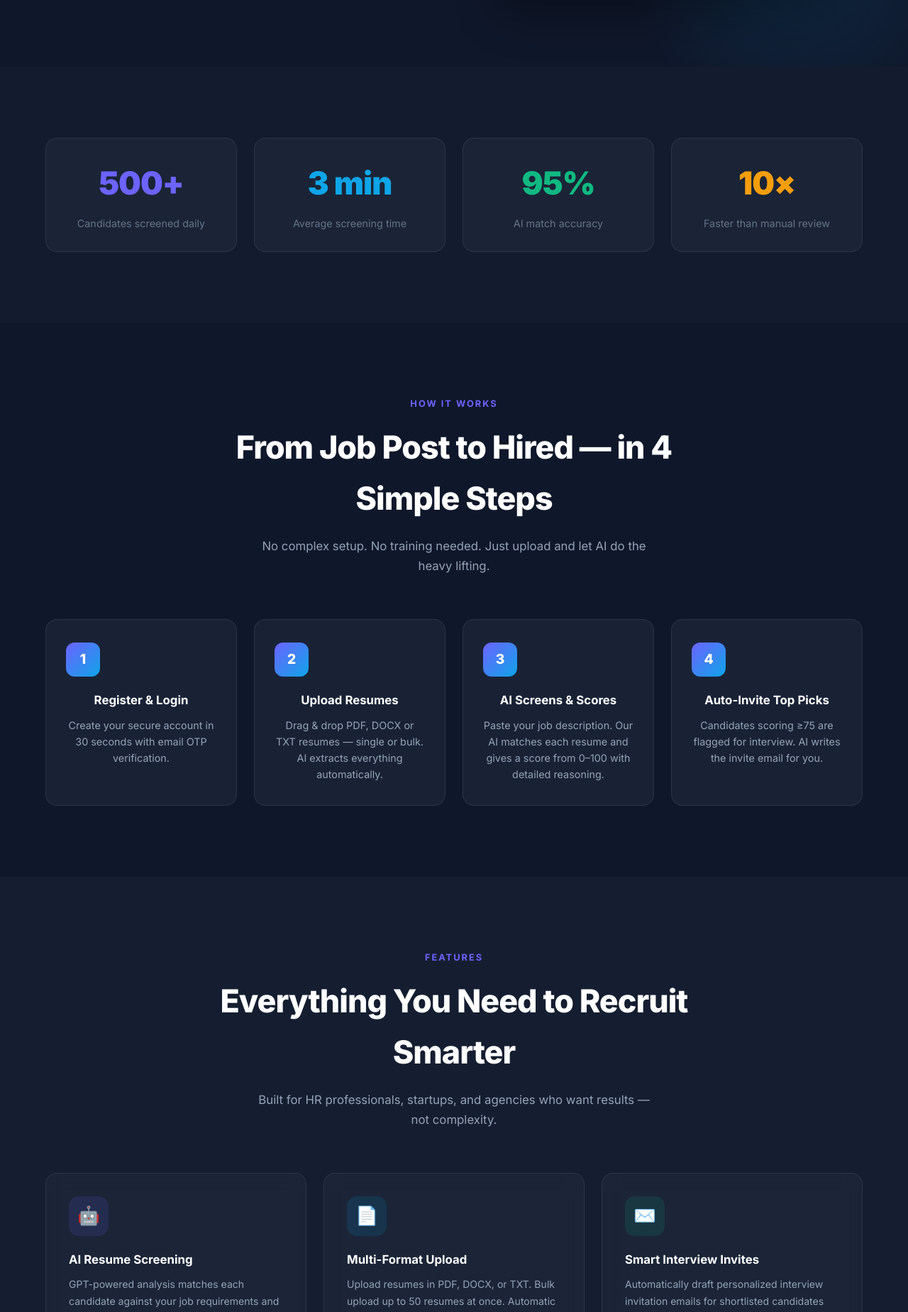
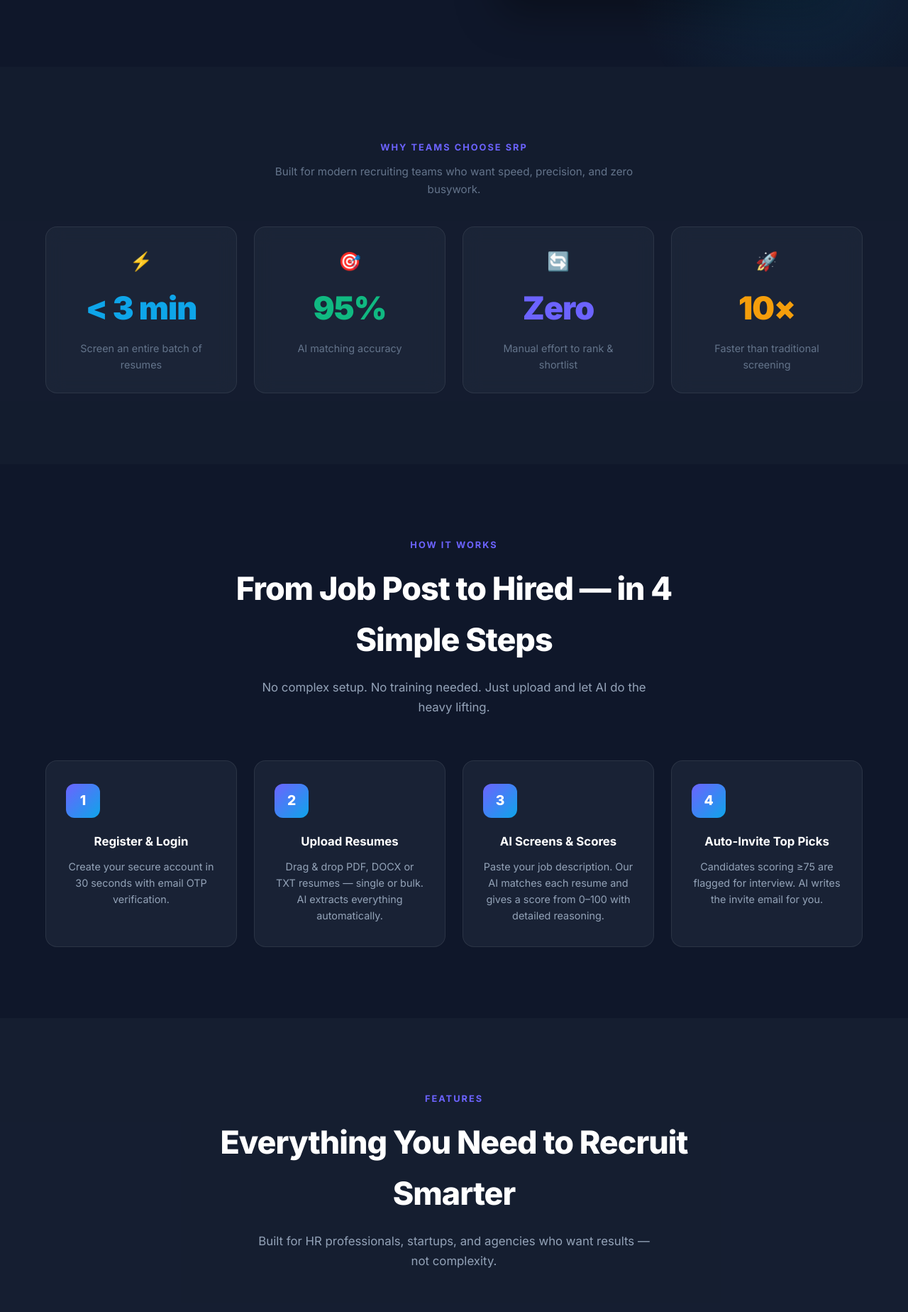
Before and after one commit to shashankpasikanti91-blip/smartrecruit, a FastAPI app: page / in a window 1280 px wide. Shown: the part 706-2554 px from the top of the page at 71% size. Run offline with FastAPI, Linux system fonts and the light colour scheme; parts of the project's set-up code (start-up, migrations or seed data) failed here and were passed over; some libraries are stand-ins or nearby versions.

Commit message:
chore: replace fake trust stats with honest product capability metrics

```diff
--- a/templates/landing.html
+++ b/templates/landing.html
@@ -333,6 +333,7 @@
     .trust-num.green  { color: var(--success); }
     .trust-num.amber  { color: var(--accent); }
     .trust-label { font-size: .9rem; color: var(--muted); }
+    .trust-icon { font-size: 1.6rem; margin-bottom: 10px; }
 
     /* ── TESTIMONIALS ───────────────────────── */
     .testimonials-grid {
@@ -485,25 +486,31 @@
   </div>
 </section>
 
-<!-- ── TRUST STATS ──────────────────────────────── -->
+<!-- ── WHY SRP ──────────────────────────────── -->
 <section class="trust-section">
-  <div class="max-w">
+  <div class="max-w text-center">
+    <div class="section-label" style="margin-bottom:12px">Why Teams Choose SRP</div>
+    <p style="color:var(--muted);max-width:520px;margin:0 auto 40px;font-size:.95rem;">Built for modern recruiting teams who want speed, precision, and zero busywork.</p>
     <div class="trust-grid">
       <div class="trust-card">
-        <div class="trust-num purple">500+</div>
-        <div class="trust-label">Candidates screened daily</div>
+        <div class="trust-icon">⚡</div>
+        <div class="trust-num blue">&lt; 3 min</div>
+        <div class="trust-label">Screen an entire batch of resumes</div>
       </div>
       <div class="trust-card">
-        <div class="trust-num blue">3 min</div>
-        <div class="trust-label">Average screening time</div>
+        <div class="trust-icon">🎯</div>
+        <div class="trust-num green">95%</div>
+        <div class="trust-label">AI matching accuracy</div>
       </div>
       <div class="trust-card">
-        <div class="trust-num green">95%</div>
-        <div class="trust-label">AI match accuracy</div>
+        <div class="trust-icon">🔄</div>
+        <div class="trust-num purple">Zero</div>
+        <div class="trust-label">Manual effort to rank & shortlist</div>
       </div>
       <div class="trust-card">
+        <div class="trust-icon">🚀</div>
         <div class="trust-num amber">10×</div>
-        <div class="trust-label">Faster than manual review</div>
+        <div class="trust-label">Faster than traditional screening</div>
       </div>
     </div>
   </div>
```
